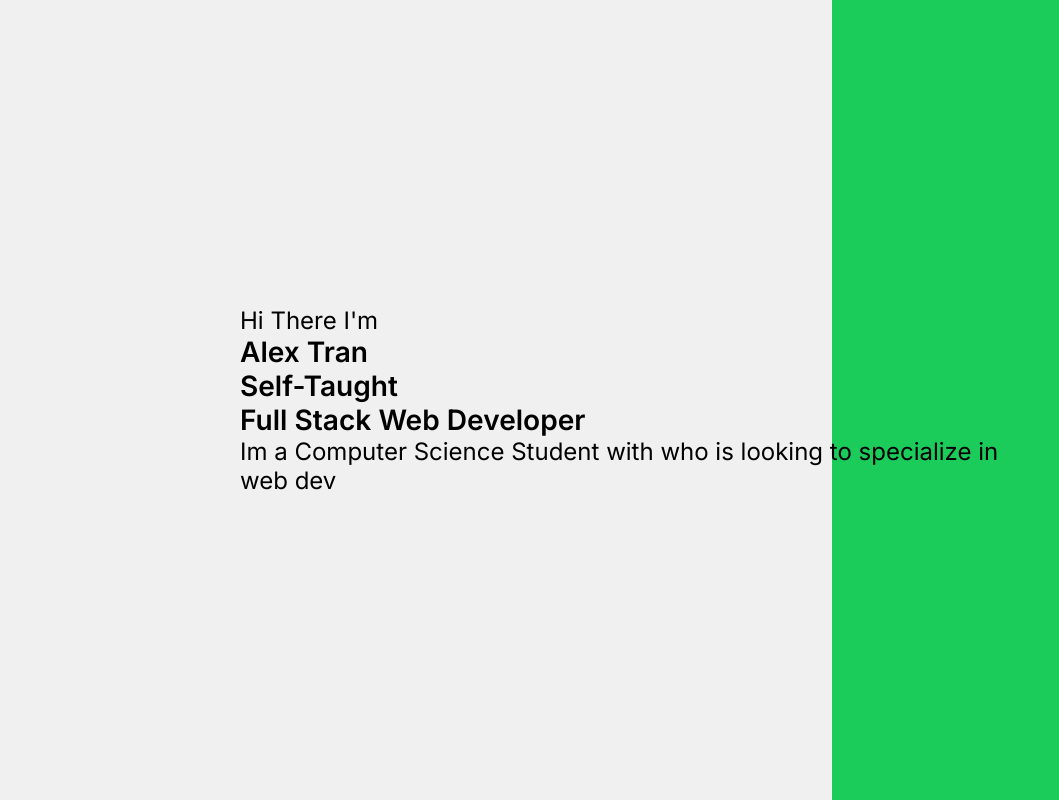
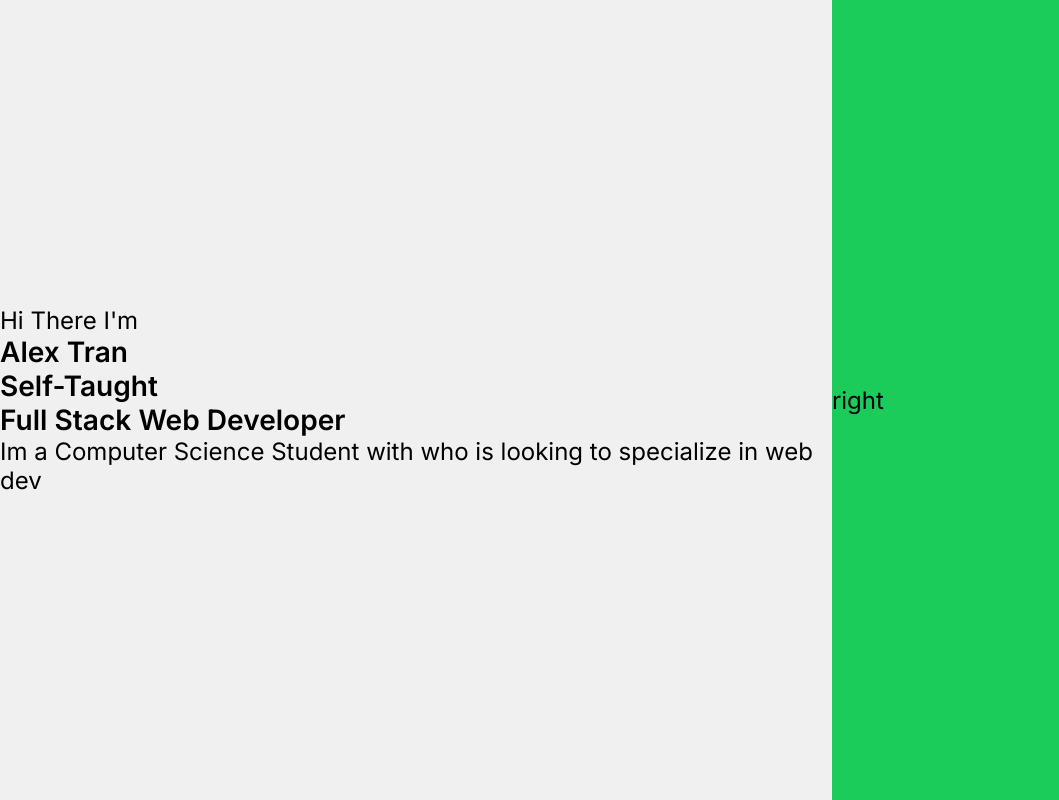
Before and after one commit to alexalextran/Portfolio-Website-5.0, a Next.js app: page / in a window 1280 px wide. Shown: the whole page, without its empty margins (0-1059 px from the left). Built offline with nearby package versions, Linux system fonts and the light colour scheme.

Commit message:
landing page foundation

```diff
--- a/components/LandingPage.jsx
+++ b/components/LandingPage.jsx
@@ -3,7 +3,7 @@ import styles from "../styles/Sass/LandingPage.module.css"
 const LandingPage = () => {
     return (
         <section className={styles.section}>
-            <div>
+            <div className={styles.leftLP}>
            <p>Hi There I&#39;m </p>
            <h1>Alex Tran</h1>
             <h3>Self-Taught
@@ -11,6 +11,9 @@ const LandingPage = () => {
             Full Stack Web Developer</h3>
             <p>Im a Computer Science Student with who is looking to specialize in web dev</p>
             </div>
+            <div className={styles.rightLP}>
+                right
+            </div>
         </section>
     );
 }
--- a/styles/Sass/LandingPage.module.css
+++ b/styles/Sass/LandingPage.module.css
@@ -2,17 +2,20 @@
   width: 100vw;
   height: 100vh;
   background: linear-gradient(90deg, rgb(240, 240, 240), 65%, rgb(28, 204, 91) 35%);
-  padding: 0 10em;
   font-size: 1.5em;
   display: flex;
   justify-content: center;
   align-items: center;
-  flex-direction: column;
+  flex-direction: row;
 }
-.section div {
+.section .leftLP {
+  width: 65%;
   text-align: left;
   display: flex;
   justify-content: center;
   align-items: flex-start;
   flex-direction: column;
 }
+.section .rightLP {
+  width: 35%;
+}
--- a/styles/Sass/LandingPage.module.scss
+++ b/styles/Sass/LandingPage.module.scss
@@ -3,11 +3,14 @@
 .section{
     @include fullScreen;
     background: linear-gradient(90deg, rgb(240,240,240),65%, rgb(28,204,91) 35%);
-    padding: 0 10em;
     font-size: 1.5em;
-    @include flexCenter(column);
-    div{
+    @include flexCenter(row);
+    .leftLP{
+        width: 65%;
         text-align: left;
         @include flexCustom(center, flex-start, column);
     }
+    .rightLP{
+        width: 35%;
+    }
 }
```
